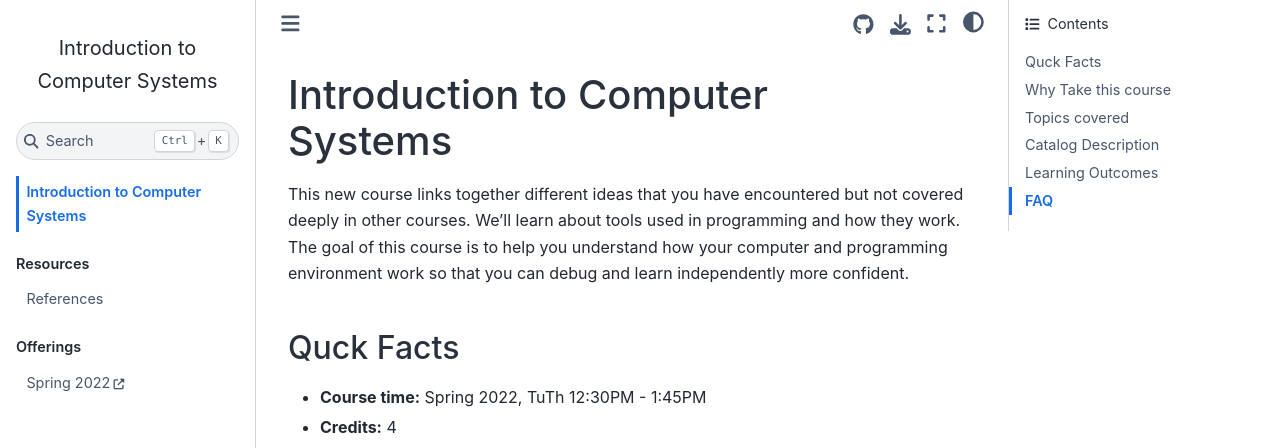
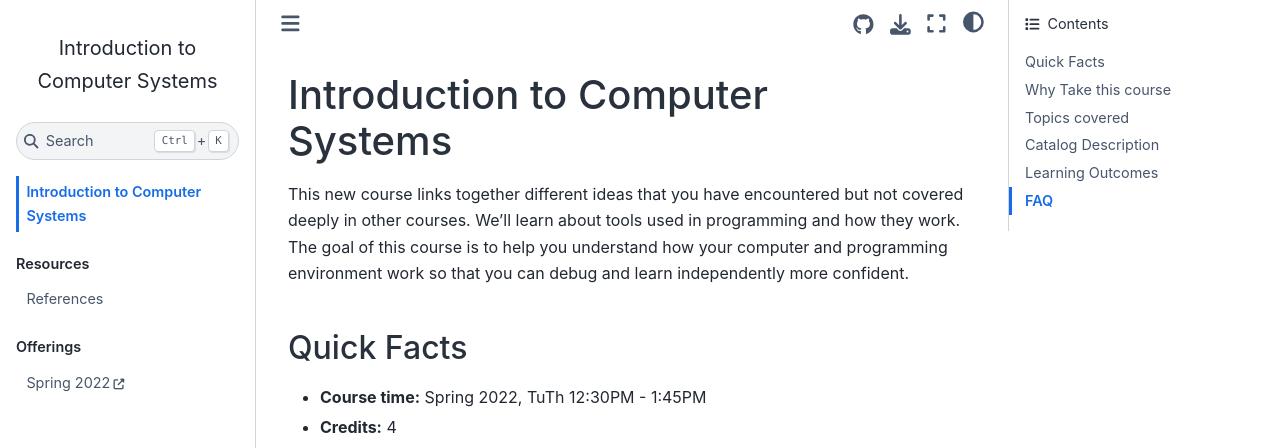
Before and after one commit to klattuada/introcompsys.github.io, a Jupyter Book: the page built from index.md, in a window 1280 px wide and 900 px high. Shown: the top 448 px of the window. Built offline with Jupyter Book 1.0.4 settings and Sphinx 7.4.7 and the Sphinx Book theme 1.1.4, drawn with Linux system fonts in a browser that asks for light colours.

Commit message:
fix typo

```diff
--- a/index.md
+++ b/index.md
@@ -6,7 +6,7 @@ work. The goal of this course is to help you understand how your computer and pr
 environment work so that you can debug and learn independently more confident.
 
 
-## Quck Facts
+## Quick Facts
 
 - **Course time:** Spring 2022, TuTh 12:30PM - 1:45PM
 - **Credits:** 4
```
